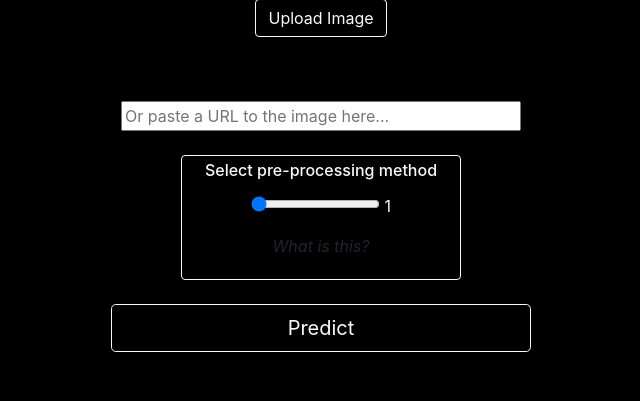
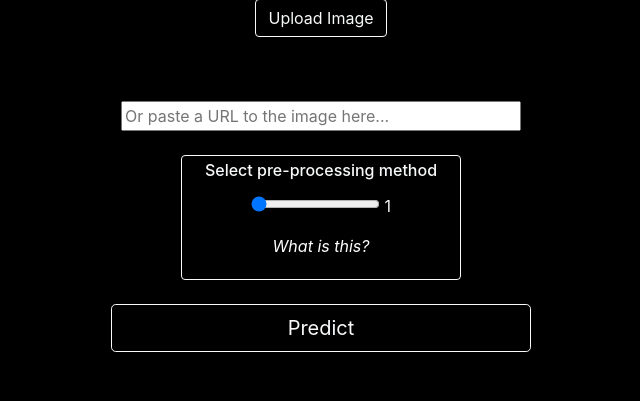
Before and after one commit to roxxuz/blue-ml-predict, a Flask app: template templates/index.html in a window 1280 px wide. Shown: the part 399-800 px from the top of the page, without its empty margins (319-959 px from the left). Run offline with Flask 2, Linux system fonts and the light colour scheme; the template is opened without the code that fills it, so the values that code supplies are empty.

Commit message:
id to make "what is this" white.

```diff
--- a/static/stylesheets/style.css
+++ b/static/stylesheets/style.css
@@ -39,6 +39,11 @@ img {
 
 #predict-image{
   width: 300px;
+  src="{{ image_path }}"
+}
+
+#predict-image:hover {
+  background: url("{{ original_image_path }}") no-repeat;
 }
 
 #predict-table{
@@ -222,3 +227,7 @@ img {
   float: right;
   margin-right: 30%;
 }
+
+#preprocess {
+  color: white
+}
```
